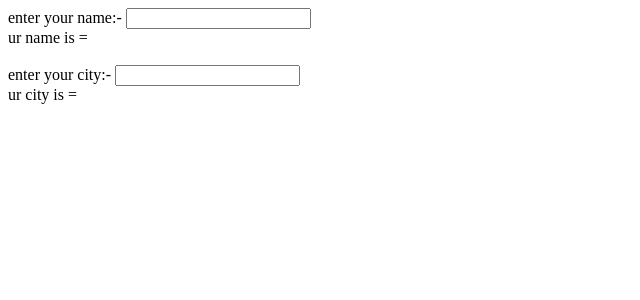
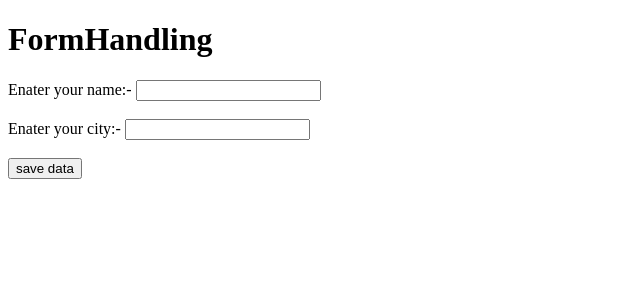
Before and after one commit to Nareshmalviya09/new-React, a React (Vite) app: page / in a window 1280 px wide. Shown: the top 300 px of the page, without its empty margins (0-640 px from the left). Built offline with nearby package versions, Linux system fonts and the light colour scheme.

Commit message:
react added

```diff
--- /dev/null
+++ b/src/component/FormHandling.jsx
@@ -0,0 +1,34 @@
+import React, { useState } from 'react'
+
+const FormHandling = () => {
+    let [name,setname]=useState("")
+    let [city,setcity]=useState("")
+
+    let handlesubmit=(e)=>{
+            e.preventDefault()
+
+            console.log(name);
+            console.log(city);
+
+    }
+  return (
+    <div>
+
+        <h1>FormHandling </h1>
+
+        <form onSubmit={handlesubmit} >
+         Enater your name:- <input value={name} onChange={(e)=>{setname(e.target.value) }} type="text" /> <br />
+
+         <br />
+         Enater your city:- <input value={city} onChange={(e)=>{setcity(e.target.value)}} type="text" /> <br />
+
+         <br />
+
+         <button>save data</button>
+
+        </form>
+    </div>
+  )
+}
+
+export default FormHandling
--- a/src/main.jsx
+++ b/src/main.jsx
@@ -2,6 +2,7 @@ import { StrictMode } from 'react'
 import { createRoot } from 'react-dom/client'
 import './index.css'
 import Inpt from './component/inpt'
+import FormHandling from './component/FormHandling'
 // import Navbar from './component/Navbar'
 // import { BrowserRouter } from 'react-router-dom'
 //  import Props from './props'
@@ -14,7 +15,7 @@ import Inpt from './component/inpt'
 
 createRoot(document.getElementById('root')).render(
 
-    <Inpt/>
+  <FormHandling/>
 
 
 )
```
